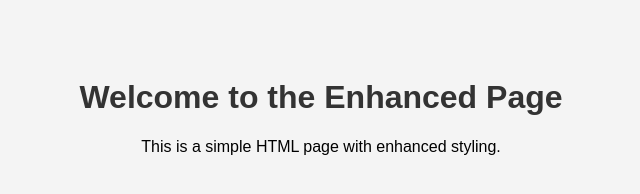
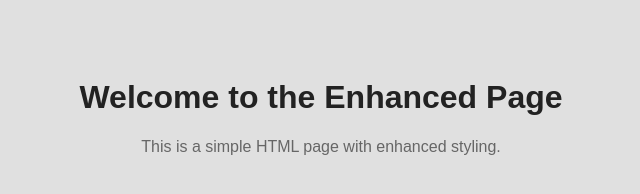
Before and after one commit to h-GHS/TeamProject, a plain HTML site: page index.html in a window 1280 px wide. Shown: the whole page, without its empty margins (319-959 px from the left). Drawn offline with Linux system fonts and the light colour scheme.

Commit message:
Update styles.css

```diff
--- a/styles.css
+++ b/styles.css
@@ -1,10 +1,13 @@
 /* styles.css */
 body {
     font-family: Arial, sans-serif;
-    background-color: #f4f4f4;
+    background-color: #e0e0e0;
     text-align: center;
     padding: 50px;
 }
 h1 {
-    color: #333;
+    color: #222;
 }
+p {
+    color: #666;
+}
```
